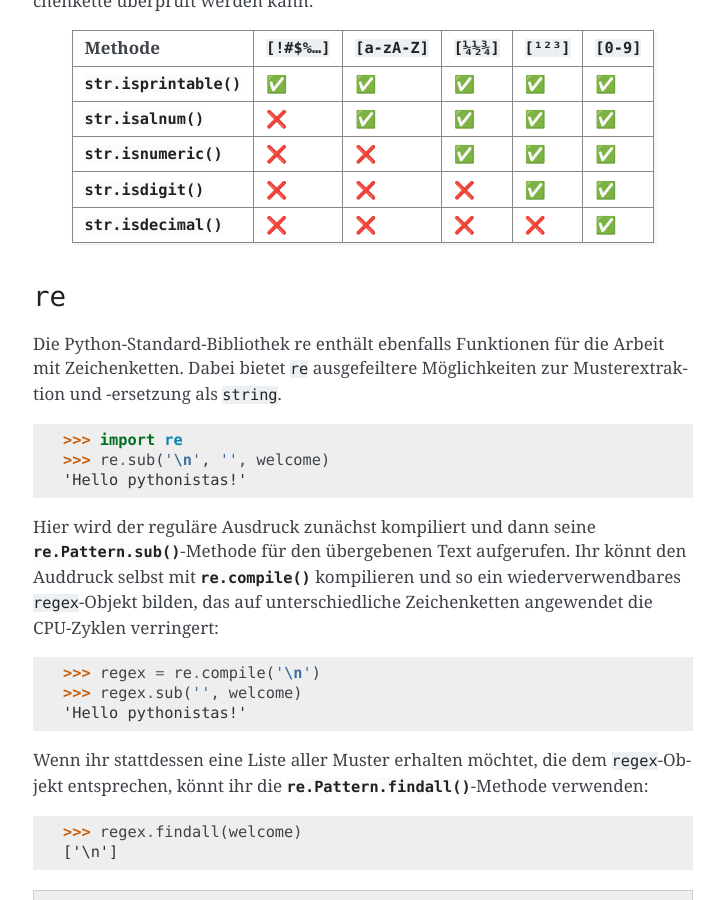
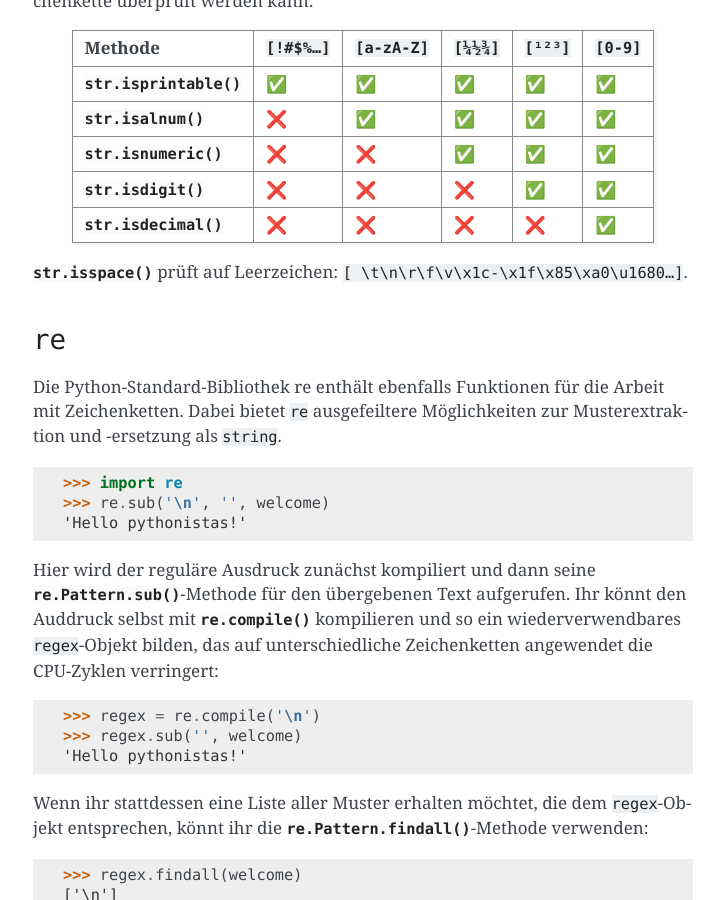
Before and after one commit to veit/python-basics-tutorial-de, a Sphinx documentation site: the page built from docs/types/strings.rst, in a window 1280 px wide and 900 px high, scrolled down 3341 px. Shown: the whole window, without its empty margins (387-1111 px from the left). Built offline with Sphinx 7.4.7, drawn with Linux system fonts in a browser that asks for light colours; pages that are not in the unit, such as notebooks, are missing from menus.

Commit message:
:memo: Add str.isspace

```diff
--- a/docs/types/strings.rst
+++ b/docs/types/strings.rst
@@ -181,6 +181,9 @@ Zeichenkette überprüft werden kann:
 +---------------------------+---------------+---------------+---------------+---------------+---------------+
 | :py:meth:`str.isdecimal`  | ❌            | ❌            | ❌            | ❌            | ✅            |
 +---------------------------+---------------+---------------+---------------+---------------+---------------+
+
+:py:meth:`str.isspace` prüft auf Leerzeichen:
+``[ \t\n\r\f\v\x1c-\x1f\x85\xa0\u1680…]``.
 
 ``re``
 ------
```
